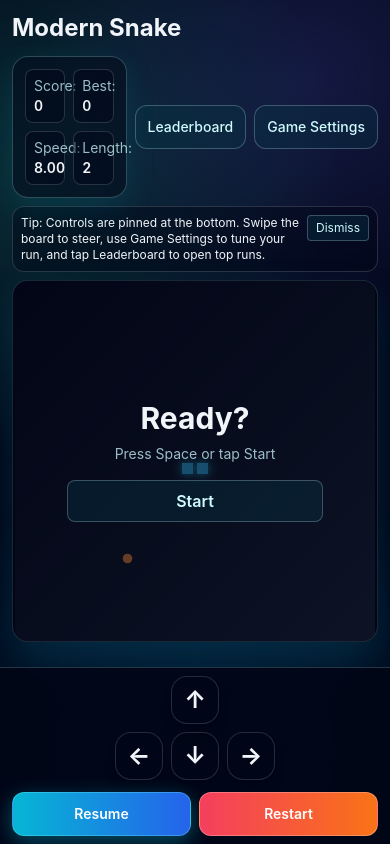
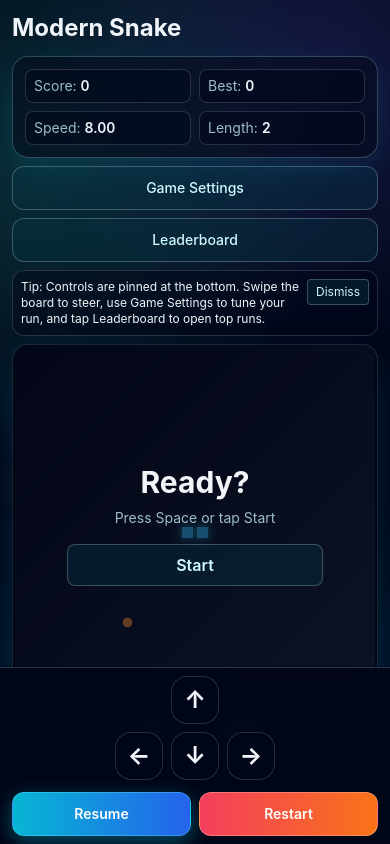
Before and after one commit to adammastersuk/snake-modern, a Next.js app: page / in a window 390 px wide. Built offline with nearby package versions, Linux system fonts and the light colour scheme; no server answers; the database is empty.

Commit message:
Stack mobile header action buttons to avoid HUD crowding

```diff
--- a/app/page.tsx
+++ b/app/page.tsx
@@ -357,11 +357,11 @@ export default function Home() {
       <h1 className="mb-3 text-2xl font-bold sm:text-3xl">{THEME_TITLES[theme]}</h1>
       <div className="grid max-w-full gap-4 lg:grid-cols-[minmax(0,1fr)_340px]">
         <section className="min-w-0">
-          <div className="mb-2 flex items-center justify-between gap-2">
+          <div className="mb-2">
             <HUD score={uiState.score} best={best} speed={uiState.speed} length={uiState.snake.length} theme={theme} />
-            <div className="flex items-center gap-2">
-              <button className={`min-h-11 rounded-xl border px-3 py-2 text-sm font-medium lg:hidden ${surface.buttonGhost}`} onClick={() => setLeaderboardOpen(true)}>Leaderboard</button>
-              <button className={`min-h-11 rounded-xl border px-3 py-2 text-sm font-medium lg:hidden ${surface.buttonGhost}`} onClick={() => setDrawerOpen(true)}>Game Settings</button>
+            <div className="mt-2 flex flex-col gap-2 lg:hidden">
+              <button className={`min-h-11 rounded-xl border px-3 py-2 text-sm font-medium ${surface.buttonGhost}`} onClick={() => setDrawerOpen(true)}>Game Settings</button>
+              <button className={`min-h-11 rounded-xl border px-3 py-2 text-sm font-medium ${surface.buttonGhost}`} onClick={() => setLeaderboardOpen(true)}>Leaderboard</button>
             </div>
           </div>
           {showMobileHint && isMobile && (
```
